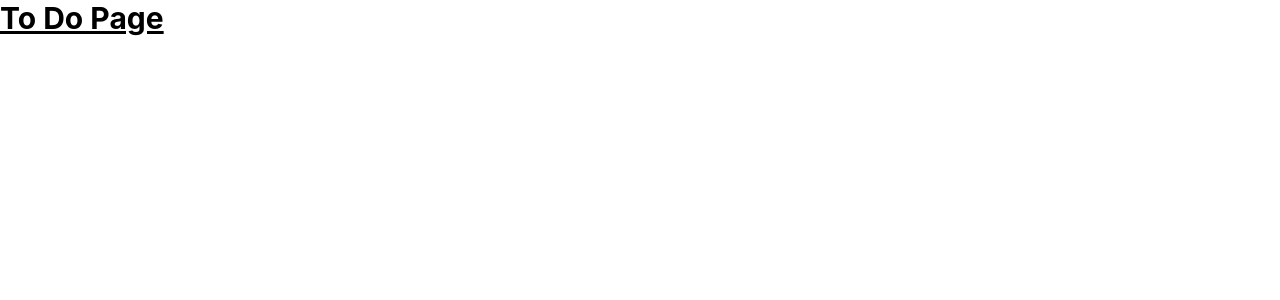
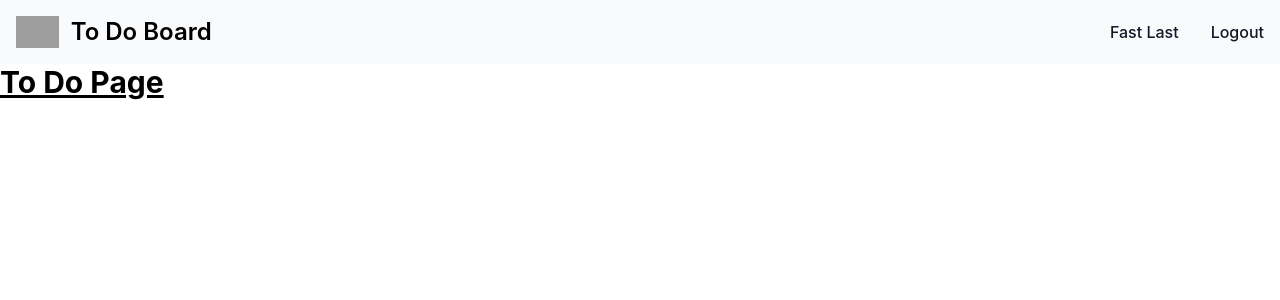
Before and after one commit to atiqahammed/TO-DO-Board, a React (Create React App) app in the folder to-do-board-ui/: page /to-do in a window 1280 px wide. Shown: the top 300 px of the page. Built offline with nearby package versions, Linux system fonts and the light colour scheme; grey boxes are pictures that could not be loaded.

Commit message:
Feat: Nav Added

```diff
--- a/to-do-board-ui/src/App.css
+++ b/to-do-board-ui/src/App.css
@@ -38,7 +38,7 @@
 }
 
 
-.page-not-found {
+.center {
   left: 0;
   line-height: 200px;
   margin-top: -100px;
--- /dev/null
+++ b/to-do-board-ui/src/components/Nav.tsx
@@ -0,0 +1,36 @@
+function Nav() {
+    return (
+        <nav className="border-gray-200 bg-gray-50 dark:bg-gray-800 dark:border-gray-700">
+            <div className="max-w-screen-xl flex flex-wrap items-center justify-between mx-auto p-4">
+                <a href="#" className="flex items-center space-x-3 rtl:space-x-reverse">
+                    <img src="https://flowbite.com/docs/images/logo.svg" className="h-8" alt="To Do Logo" />
+                    <span className="self-center text-2xl font-semibold whitespace-nowrap dark:text-white">To Do Board</span>
+                </a>
+                <button data-collapse-toggle="navbar-solid-bg" type="button" className="inline-flex items-center p-2 w-10 h-10 justify-center text-sm text-gray-500 rounded-lg md:hidden hover:bg-gray-100 focus:outline-none focus:ring-2 focus:ring-gray-200 dark:text-gray-400 dark:hover:bg-gray-700 dark:focus:ring-gray-600" aria-controls="navbar-solid-bg" aria-expanded="false">
+                    <span className="sr-only">Open main menu</span>
+                    <svg className="w-5 h-5" aria-hidden="true" xmlns="http://www.w3.org/2000/svg" fill="none" viewBox="0 0 17 14">
+                        <path stroke="currentColor" stroke-linecap="round" stroke-linejoin="round" stroke-width="2" d="M1 1h15M1 7h15M1 13h15"/>
+                    </svg>
+                </button>
+                <div className="hidden w-full md:block md:w-auto" id="navbar-solid-bg">
+                    <ul className="flex flex-col font-medium mt-4 rounded-lg bg-gray-50 md:space-x-8 rtl:space-x-reverse md:flex-row md:mt-0 md:border-0 md:bg-transparent dark:bg-gray-800 md:dark:bg-transparent dark:border-gray-700">
+                        {/* <li>
+                        <a href="#" className="block py-2 px-3 md:p-0 text-white bg-blue-700 rounded md:bg-transparent md:text-blue-700 md:dark:text-blue-500 dark:bg-blue-600 md:dark:bg-transparent" aria-current="page">Home</a>
+                        </li>
+                        <li>
+                        <a href="#" className="block py-2 px-3 md:p-0 text-gray-900 rounded hover:bg-gray-100 md:hover:bg-transparent md:border-0 md:hover:text-blue-700 dark:text-white md:dark:hover:text-blue-500 dark:hover:bg-gray-700 dark:hover:text-white md:dark:hover:bg-transparent">Services</a>
+                        </li> */}
+                        <li>
+                        <a href="#" className="block py-2 px-3 md:p-0 text-gray-900 rounded hover:bg-gray-100 md:hover:bg-transparent md:border-0 md:hover:text-blue-700 dark:text-white md:dark:hover:text-blue-500 dark:hover:bg-gray-700 dark:hover:text-white md:dark:hover:bg-transparent">Fast Last</a>
+                        </li>
+                        <li>
+                        <a href="#" className="block py-2 px-3 md:p-0 text-gray-900 rounded hover:bg-gray-100 md:hover:bg-transparent md:border-0 md:hover:text-blue-700 dark:text-white md:dark:hover:text-blue-500 dark:hover:bg-gray-700 dark:hover:text-white md:dark:hover:bg-transparent">Logout</a>
+                        </li>
+                    </ul>
+                </div>
+            </div>
+        </nav>
+    );
+  }
+
+  export default Nav;
--- a/to-do-board-ui/src/components/NoPage.tsx
+++ b/to-do-board-ui/src/components/NoPage.tsx
@@ -1,6 +1,6 @@
 function NoPage() {
     return (
-        <div className="page-not-found">
+        <div className="center">
             <h1 className="text-3xl font-bold">Page Not Available</h1>
         </div>
     )
--- a/to-do-board-ui/src/components/ToDoMaster.tsx
+++ b/to-do-board-ui/src/components/ToDoMaster.tsx
@@ -1,8 +1,14 @@
+import { Fragment } from "react";
+import Nav from "./Nav";
+
 function ToDoMaster() {
   return (
-    <h1 className="text-3xl font-bold underline">
-      To Do Page
-    </h1>
+    <Fragment>
+      <Nav/>
+      <h1 className="text-3xl font-bold underline">
+        To Do Page
+      </h1>
+    </Fragment>
   )
 }
 
```
